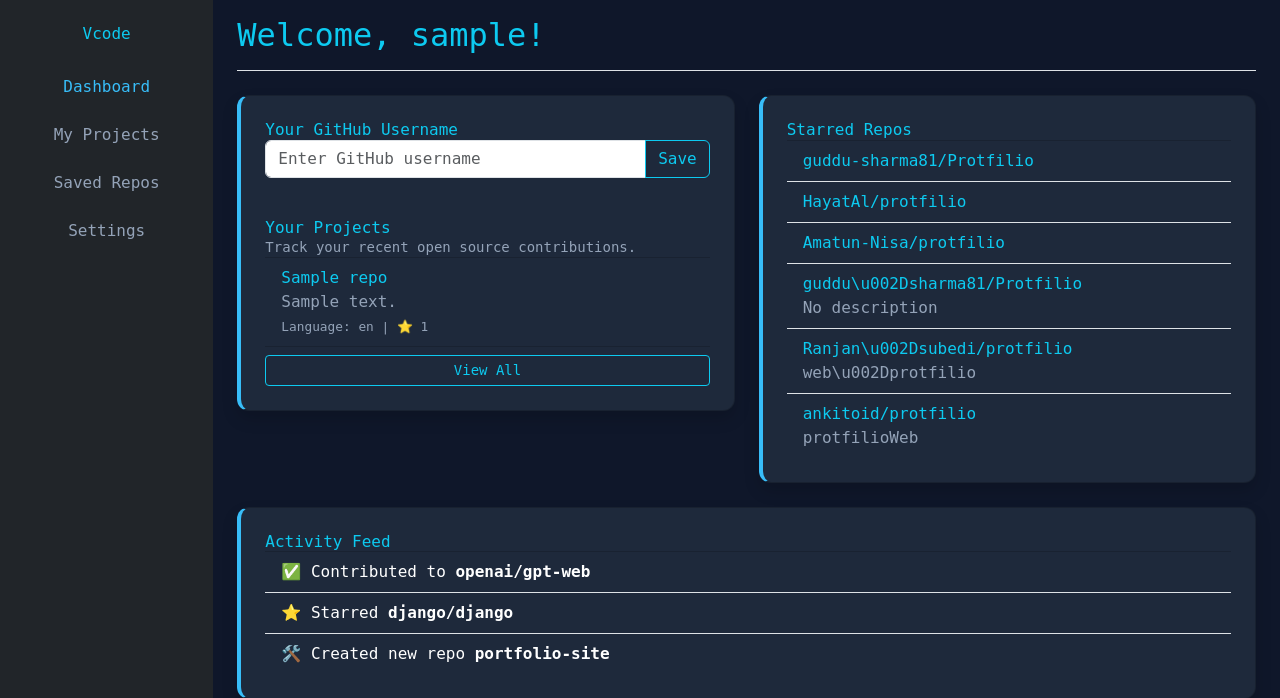
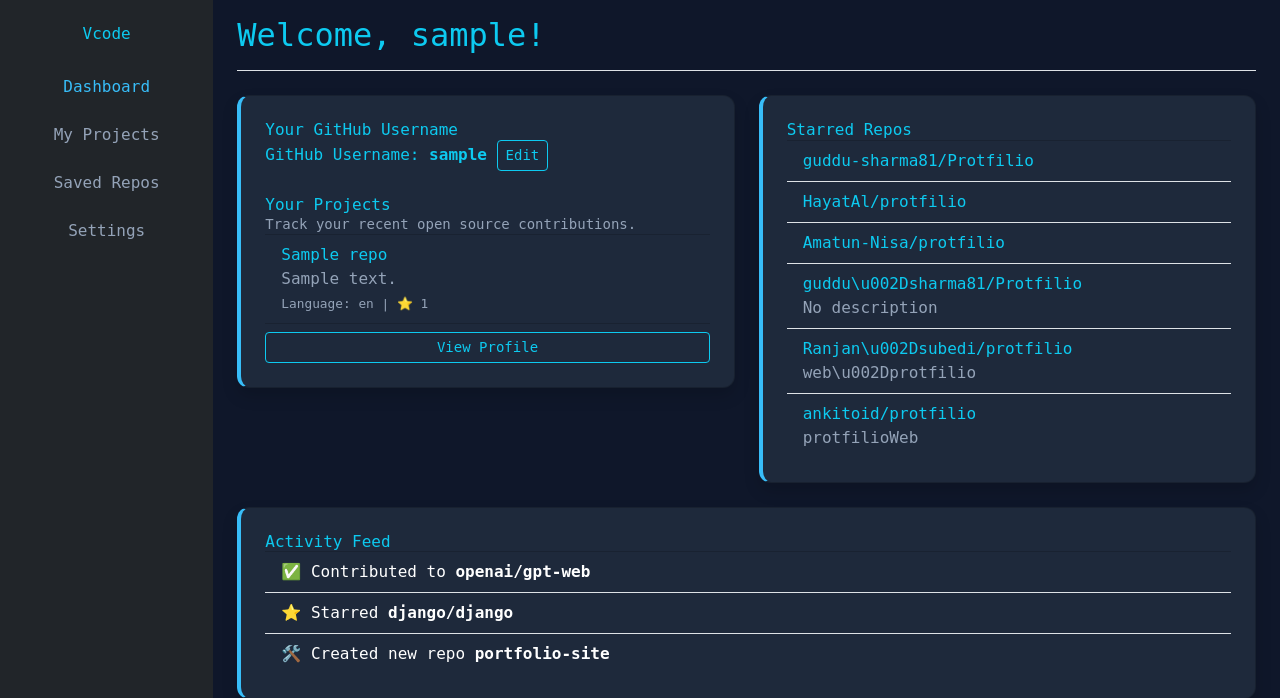
Before and after one commit to Hadi-jawdi/CodeExplorer, a Django app: template user_profile_app/templates/user_profile_app/profile.html in a window 1280 px wide. Shown: the top 698 px of the page. Run offline with Django 5.2, Linux system fonts and the light colour scheme; data comes from the database, SQL or seed files in the repository; both versions use the stored data as it was after the commit; the template is opened without the code that fills it: values that come from a table or form of the project are taken from there, most other values are stand-ins (such as "Sample title", 1, 10 or a date in 2020); some libraries are stand-ins or nearby versions.

Commit message:
user_profile enhanced

```diff
--- a/user_profile_app/templates/user_profile_app/profile.html
+++ b/user_profile_app/templates/user_profile_app/profile.html
@@ -60,13 +60,46 @@
           <div class="col-md-6">
             <div class="card card-custom p-4 shadow rounded-xl">
               <h5 class="text-info">Your GitHub Username</h5>
-              <form method="post" action="">
-                {% csrf_token %}
-                <div class="input-group mb-3">
-                  <input type="text" name="github_username" class="form-control" placeholder="Enter GitHub username" value="{{ user.profile.github_username|default_if_none:'' }}">
-                  <button class="btn btn-outline-info" type="submit">Save</button>
-                </div>
-              </form>
+              <div id="github-username-container">
+                {% if not github_username %}
+                <form method="post" action="" id="github-username-form">
+                  {% csrf_token %}
+                  <div class="input-group mb-3">
+                    <input type="text" name="github_username" class="form-control" placeholder="Enter GitHub username" value="">
+                    <button class="btn btn-outline-info" type="submit">Save</button>
+                  </div>
+                  {% if error_message %}
+                  <div class="text-danger mb-2">{{ error_message }}</div>
+                  {% endif %}
+                </form>
+                {% else %}
+                <p class="text-info">GitHub Username: <strong id="github-username-display">{{ github_username }}</strong>
+                  <button class="btn btn-sm btn-outline-info" id="edit-github-username-btn" type="button">Edit</button>
+                </p>
+                {% endif %}
+              </div>
+
+              <script>
+                document.addEventListener('DOMContentLoaded', function() {
+                  const editBtn = document.getElementById('edit-github-username-btn');
+                  const form = document.getElementById('github-username-form');
+                  const container = document.getElementById('github-username-container');
+                  if (editBtn) {
+                    editBtn.addEventListener('click', function() {
+                      // Show form and hide username display
+                      container.innerHTML = `
+                        <form method="post" action="" id="github-username-form">
+                          {% csrf_token %}
+                          <div class="input-group mb-3">
+                            <input type="text" name="github_username" class="form-control" placeholder="Enter GitHub username" value="{{ github_username }}">
+                            <button class="btn btn-outline-info" type="submit">Save</button>
+                          </div>
+                        </form>
+                      `;
+                    });
+                  }
+                });
+              </script>
               <h5 class="text-info mt-4">Your Projects</h5>
               <p class="text-sm text-slate-400">Track your recent open source contributions.</p>
               {% if user_repos %}
@@ -84,7 +117,11 @@
               {% else %}
               <p>No GitHub projects found. Please add your GitHub username in your profile.</p>
               {% endif %}
-              <button class="btn btn-outline-info btn-sm mt-2">View All</button>
+              {% if github_username %}
+              <a href="https://github.com/{{ github_username }}" target="_blank" class="btn btn-outline-info btn-sm mt-2">View Profile</a>
+              {% else %}
+              <button class="btn btn-outline-info btn-sm mt-2" disabled>View All</button>
+              {% endif %}
             </div>
           </div>
           <div class="col-md-6">
```
Also changed, not shown: user_profile_app/views.py (+25 -9 lines), db.sqlite3.
